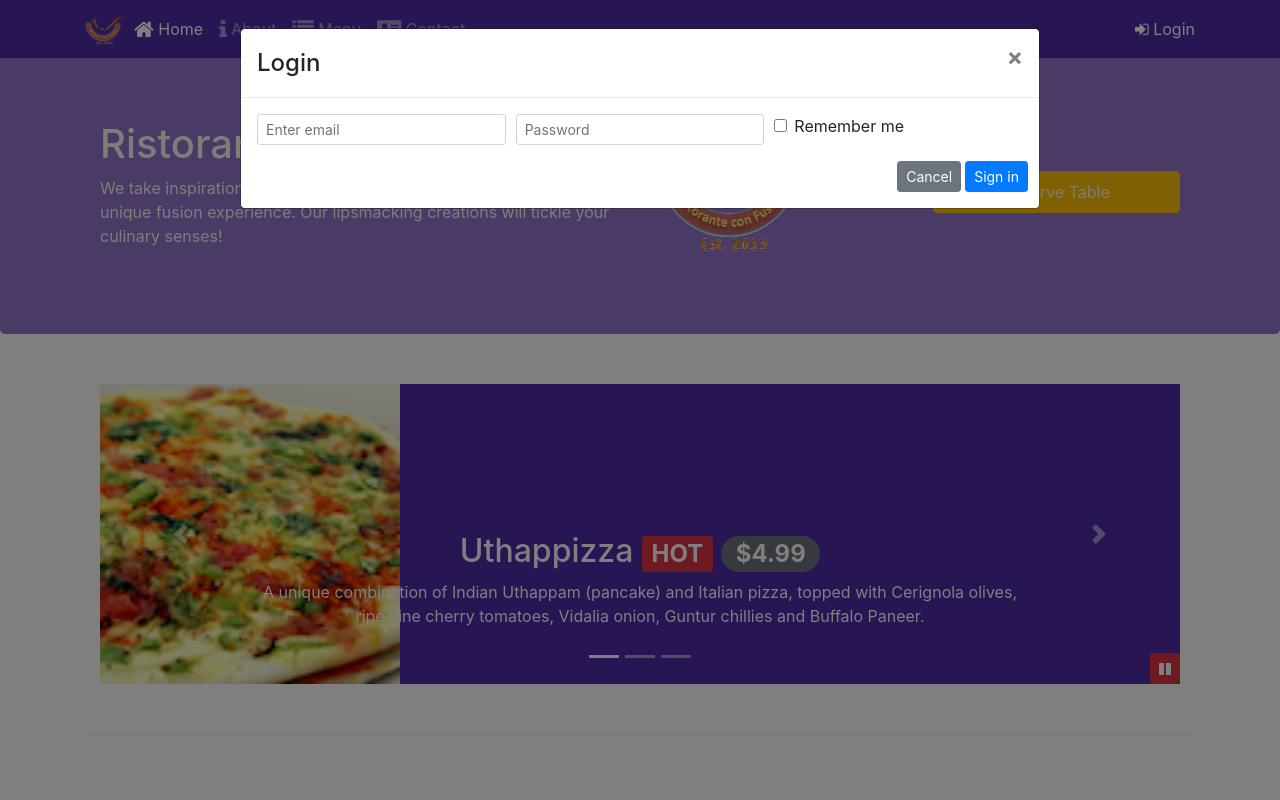
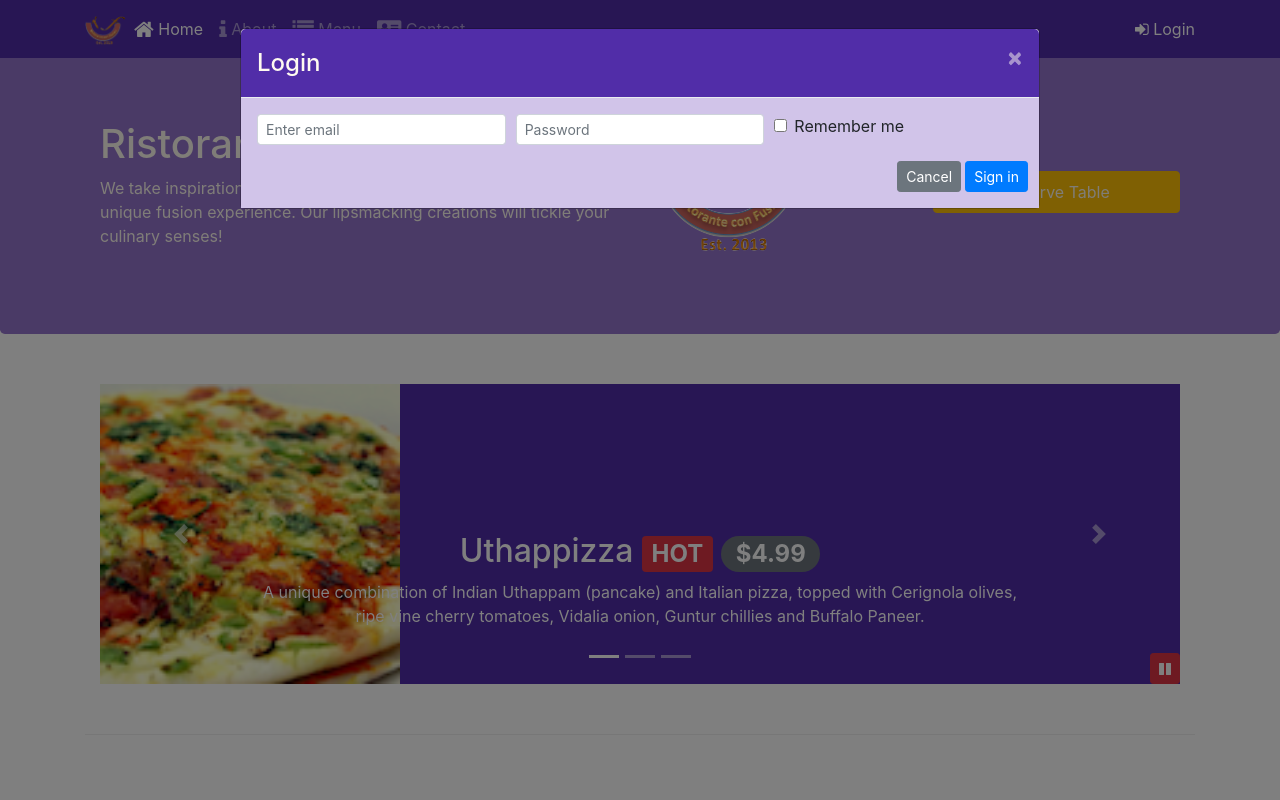
Before and after one commit to courses-git/coursera-fullstack-bootstrap, a website: page index.html in a window 1280 px wide. Both pictures are taken after a click on the link "Login". Shown: the top 800 px of the page. Drawn offline with nearby package versions, Linux system fonts and the light colour scheme.

Commit message:
Assignment-4

```diff
--- a/css/styles.scss
+++ b/css/styles.scss
@@ -7,40 +7,40 @@ $background-pale: #D1C4E9;
 $carousel-item-height: 300px;
 
 @mixin zero-margin($pad-up-dn, $pad-left-right) {
-	margin:0px auto;
+  margin: 0px auto;
   padding: $pad-up-dn $pad-left-right;
 }
 
-.row-header{
-  @include zero-margin(0px,0px);
+.row-header {
+  @include zero-margin(0px, 0px);
 }
 
 .row-content {
-  @include zero-margin(50px,0px);
+  @include zero-margin(50px, 0px);
   border-bottom: 1px ridge;
-  min-height:400px;
+  min-height: 400px;
 }
 
-.footer{
+.footer {
   background-color: $background-pale;
   @include zero-margin(20px, 0px);
 }
 
 .jumbotron {
-  @include zero-margin(70px,30px);
+  @include zero-margin(70px, 30px);
   background: $background-light ;
-  color:floralwhite;
+  color: floralwhite;
 }
 
-address{
-  font-size:80%;
-  margin:0px;
-  color:#0f0f0f;
+address {
+  font-size: 80%;
+  margin: 0px;
+  color: #0f0f0f;
 }
 
-body{
-  padding:50px 0px 0px 0px;
-  z-index:0;
+body {
+  padding: 50px 0px 0px 0px;
+  z-index: 0;
 }
 
 .navbar-dark {
@@ -55,10 +55,11 @@ body{
 }
 
 .carousel {
-  background:$background-dark;
+  background: $background-dark;
 
   .carousel-item {
     height: $carousel-item-height;
+
     img {
       position: absolute;
       top: 0;
@@ -69,8 +70,21 @@ body{
 }
 
 #carouselButton {
-  right:0px;
+  right: 0px;
   position: absolute;
   bottom: 0px;
   z-index: 1;
 }
+
+.modal-header {
+  background-color: $background-dark;
+  color: floralwhite;
+
+  .close {
+    color: floralwhite;
+  }
+}
+
+.modal-body {
+  background-color: $background-pale;
+}
--- a/index.html
+++ b/index.html
@@ -35,7 +35,7 @@
           </li>
         </ul>
         <span class="navbar-text">
-          <a data-toggle="modal" data-target="#loginModal">
+          <a id="loginButton">
             <span class="fa fa-sign-in"></span> Login</a>
         </span>
       </div>
@@ -175,7 +175,7 @@
         </div>
 
         <div class="col-12 col-sm-3 align-self-center">
-          <a role="button" class="btn btn-block nav-link btn-warning" data-toggle="modal" data-target="#reserveModal">
+          <a role="button" class="btn btn-block nav-link btn-warning" id="reserveButton">
             Reserve Table
           </a>
         </div>
@@ -361,6 +361,12 @@
           $("#carouselButton").children("span").addClass('fa-pause');
         }
       });
+      $("#reserveButton").click(function () {
+        $("#reserveModal").modal('show');
+      });
+      $("#loginButton").click(function () {
+        $("#loginModal").modal('show');
+      });
     });
   </script>
 </body>
```
Also changed, not shown: css/styles.css. Lines whose indentation alone changed are shown as unchanged.
